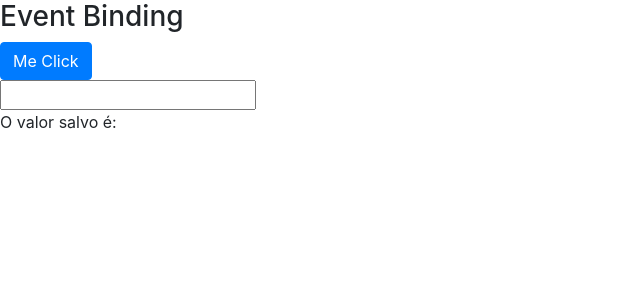
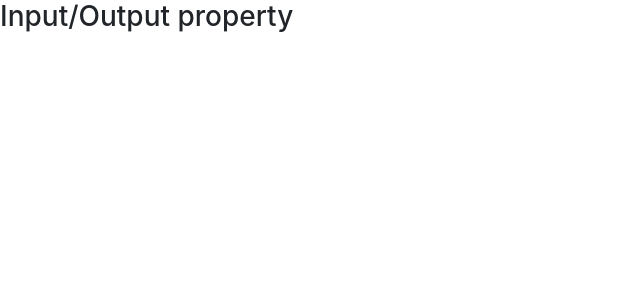
Before and after one commit to andersonconceicao19/Angular, an Angular app in the folder propertyBinding/: page / in a window 1280 px wide. Shown: the top 300 px of the page, without its empty margins (0-640 px from the left). Built offline with nearby package versions, Linux system fonts and the light colour scheme.

Commit message:
Include Input Property

```diff
--- a/propertyBinding/src/app/app.module.ts
+++ b/propertyBinding/src/app/app.module.ts
@@ -3,12 +3,14 @@ import { NgModule } from '@angular/core';
 
 import { AppComponent } from './app.component';
 import { DataBindingComponent } from './data-binding/data-binding.component';
+import { InputPropertyComponent } from './input-property/input-property.component';
 
 
 @NgModule({
   declarations: [
     AppComponent,
-    DataBindingComponent
+    DataBindingComponent,
+    InputPropertyComponent
   ],
   imports: [
     BrowserModule
--- a/propertyBinding/src/app/data-binding/data-binding.component.html
+++ b/propertyBinding/src/app/data-binding/data-binding.component.html
@@ -66,14 +66,14 @@
             >info</div>
         </div>
     </article>-->
-    <article class="event-binding">
+   <!-- <article class="event-binding">
         <h3>Event Binding</h3>
-         <!-- * Para passar parametro pelo evento, é necessário usar o $
-              * Usar o Target.value se quiser passar direto o valor da variavel  -->
+         <!- * Para passar parametro pelo evento, é necessário usar o $
+              * Usar o Target.value se quiser passar direto o valor da variavel ->
 
         <div>
             <button class="btn btn-primary" (click) = "meclick()" >  Me Click</button>
-            <!--Chamando a função através do clique-->
+            <!-Chamando a função através do clique->
             <br>
             <input type="text"
             (keyup) = "onkeyup($event)"
@@ -86,5 +86,17 @@
             >O valor salvo é: {{ valor }}</p>
 
         </div>
+    </article>-->
+    <article>
+        <h3>Input/Output property </h3>
+        <!--
+            * Input property é passado paramentro do elemento PAI para o elemento FILHO
+            * É preciso usar o decorator Input() na variavel que vai receber o valor.
+                * Se a var que for receber o valor for diferente da utilizada no emento filho, referencia assim Input('name') ....
+            <app-input-property [nome]='nomeAleatorio'></app-input-property>
+        -->
+
     </article>
+
+
 </section>
--- a/propertyBinding/src/app/data-binding/data-binding.component.ts
+++ b/propertyBinding/src/app/data-binding/data-binding.component.ts
@@ -16,7 +16,10 @@ export class DataBindingComponent implements OnInit {
 
   /** Aula Class e Style Binding
    *
+   * >> da aula de Input  nomeAleatorio: string = "five oh five"
    */
+
+
   constructor() { }
 
   mudarCor: boolean = false;
--- /dev/null
+++ b/propertyBinding/src/app/input-property/input-property.component.html
@@ -0,0 +1 @@
+<p> {{ nomeCurso }}</p>
--- /dev/null
+++ b/propertyBinding/src/app/input-property/input-property.component.ts
@@ -0,0 +1,19 @@
+import { Component, OnInit, Input } from '@angular/core';
+
+@Component({
+  selector: 'app-input-property',
+  templateUrl: './input-property.component.html',
+  styleUrls: ['./input-property.component.css']
+})
+export class InputPropertyComponent implements OnInit {
+
+
+    @Input() nome: string = '';
+   @Input('nome') nomeCurso: string;
+
+  constructor() { }
+
+  ngOnInit(): void {
+  }
+
+}
```
Also changed, not shown: propertyBinding/src/app/input-property/input-property.component.css (added).
